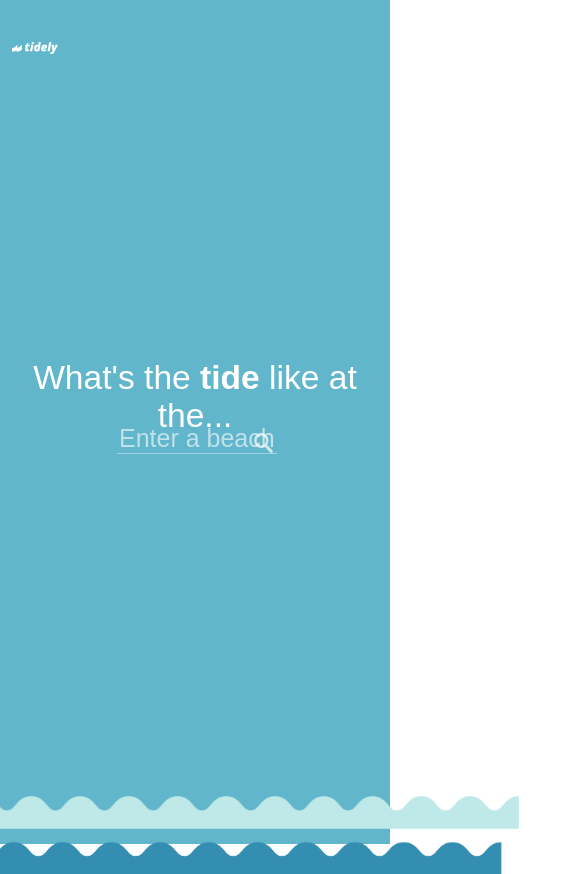
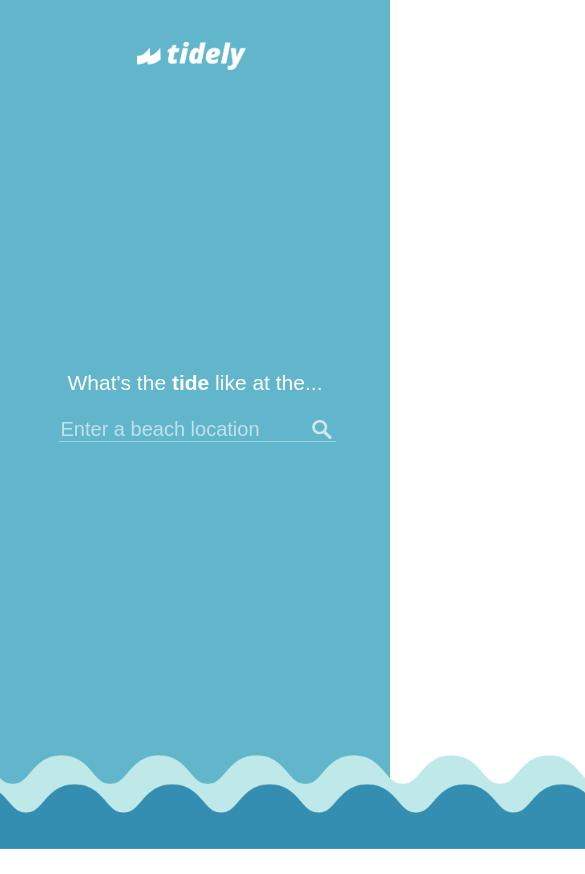
Before and after one commit to PeterGoedeke/tidely, a React (Create React App) app in the folder front-end/: page / in a window 390 px wide. Shown: the top 874 px of the page, 585 px wide, since content can reach past the window. After the commit the page ends 849 px from the top, so only its background shows below. Built offline with nearby package versions, Linux system fonts and the light colour scheme.

Commit message:
search page fully responsive

```diff
--- a/front-end/src/App.css
+++ b/front-end/src/App.css
@@ -3,6 +3,7 @@ body,
 #root,
 .App {
   height: 100%;
+  width: 100%;
   overflow: hidden;
   margin: 0;
 }
--- a/front-end/src/containers/LocationSearch.module.css
+++ b/front-end/src/containers/LocationSearch.module.css
@@ -23,7 +23,7 @@
 
   .SearchPrompt {
     text-align: center;
-    font-size: 2.1em;
+    font-size: 50px;
     font-family: "Raleway", sans-serif;
     color: white;
   }
@@ -127,3 +127,262 @@
     width: 2.3vh;
     margin-bottom: 1%;
   }
+
+
+ /* 2K+ resolution */
+@media (min-width: 2049px) {
+
+}
+
+/* 4K+ resolution */
+@media (min-width: 3839px) {
+}
+
+
+/*
+
+16:9 aspect ratio resolutions: 1024×576, 1152×648, 1280×720, 1366×768, 1600×900, 1920×1080, 2560×1440 and 3840×2160
+*/
+
+@media only screen and (orientation: portrait) {
+
+    .Logo{
+        top: 2%;
+        width: 20%;
+    }
+    @media (max-width: 1024px) {
+      /*Ipad Pro */
+      .SearchPrompt{
+        font-size: 45px;
+        }
+        .InputContainer{
+            margin-top: 10%;
+            width: 55%;
+        }
+        .TopLevelInput{
+            font-size: 30px;
+        }
+        .BottomLevelInput{
+            font-size: 30px;
+        }
+
+        .DarkWave{
+            bottom: -1%;
+            width: 200%;
+        }
+        .LightWave{
+            /* bottom: 1%; */
+            width: 200%;
+        }
+    }
+
+    @media (max-width: 768px) {
+      /*Ipad */
+      .SearchPrompt{
+        font-size: 35px;
+        }
+        .InputContainer{
+            margin-top: 10%;
+            width: 55%;
+        }
+        .TopLevelInput{
+            font-size: 25px;
+        }
+        .BottomLevelInput{
+            font-size: 25px;
+        }
+
+        .DarkWave{
+            bottom: 0%;
+            width: 220%;
+        }
+        .LightWave{
+            bottom: 1%;
+            width: 220%;
+        }
+    }
+    @media (max-width: 640px) {
+    }
+
+    @media (max-width: 560px) {
+    }
+
+    /*480px is max phone size*/
+    @media (max-width: 481px) {
+
+        .SearchPrompt{
+            font-size: 21px;
+            }
+            .InputContainer{
+                margin-top: 12%;
+                width: 70%;
+            }
+            .TopLevelInput{
+                font-size: 20px;
+            }
+            .BottomLevelInput{
+                font-size: 20px;
+            }
+            .Logo{
+                width: 28%;
+                top: 5%;
+                left: 35%;
+            }
+            .DarkWave{
+                bottom: 0%;
+                width: 300%;
+            }
+            .LightWave{
+                bottom: 1%;
+                width: 300%;
+            }
+    }
+
+    @media (max-width: 375px) {
+      /*Iphone X */
+
+      .SearchPrompt{
+        font-size: 21px;
+        }
+        .InputContainer{
+            margin-top: 12%;
+            width: 70%;
+        }
+        .TopLevelInput{
+            font-size: 20px;
+        }
+        .BottomLevelInput{
+            font-size: 20px;
+        }
+        .Logo{
+            width: 28%;
+            top: 5%;
+            left: 35%;
+        }
+        .DarkWave{
+            bottom: 0%;
+            width: 300%;
+        }
+        .LightWave{
+            bottom: 1%;
+            width: 300%;
+        }
+    }
+  }
+
+  @media only screen and (orientation: landscape) {
+    @media (max-width: 2560px) {
+    }
+
+    @media (max-width: 2560px) {
+    }
+
+    @media (max-width: 1920px) {
+    }
+
+    @media (max-width: 1600px) {
+        .SearchPrompt{
+            font-size: 40px;
+        }
+        .TopLevelInput{
+            font-size: 20px;
+        }
+        .BottomLevelInput{
+            font-size: 20px;
+        }
+    }
+
+    @media (max-width: 1366px) {
+        .SearchPrompt{
+            font-size: 35px;
+        }
+
+        .TopLevelInput{
+            font-size: 20px;
+        }
+        .BottomLevelInput{
+            font-size: 20px;
+        }
+    }
+
+    @media (max-width: 1280px) {
+        .SearchPrompt{
+            font-size: 32px;
+        }
+        .TopLevelInput{
+            font-size: 20px;
+        }
+        .BottomLevelInput{
+            font-size: 20px;
+        }
+    }
+
+    @media (max-width: 1152px) {
+    }
+
+    @media (max-width: 1024px) {
+      /*Ipad */
+        .SearchPrompt{
+            font-size: 30px;
+        }
+        .TopLevelInput{
+            font-size: 25px;
+        }
+        .BottomLevelInput{
+            font-size: 25px;
+        }
+
+
+    }
+
+    @media (max-width: 896px) {
+      /*Iphone 11 PRO */
+      .SearchPrompt{
+          font-size: 25px;
+      }
+      .TopLevelInput{
+        font-size: 15px;
+        }
+      .BottomLevelInput{
+        font-size: 15px;
+      }
+
+    }
+
+    @media (max-width: 823px) {
+
+    }
+
+    @media (max-width: 812px) {
+        .DarkWave{
+            width: 200%;
+        }
+        .LightWave{
+            width: 200%;
+        }
+    }
+
+    @media (max-width: 736px) {
+
+        .SearchPrompt{
+            font-size: 22px;
+        }
+        .TopLevelInput{
+            font-size: 15px;
+        }
+        .BottomLevelInput{
+            font-size: 15px;
+        }
+    }
+    @media (max-width: 667px){
+        .SearchPrompt{
+            font-size: 20px;
+        }
+        .TopLevelInput{
+            font-size: 15px;
+        }
+        .BottomLevelInput{
+            font-size: 15px;
+        }
+    }
+  }
```
